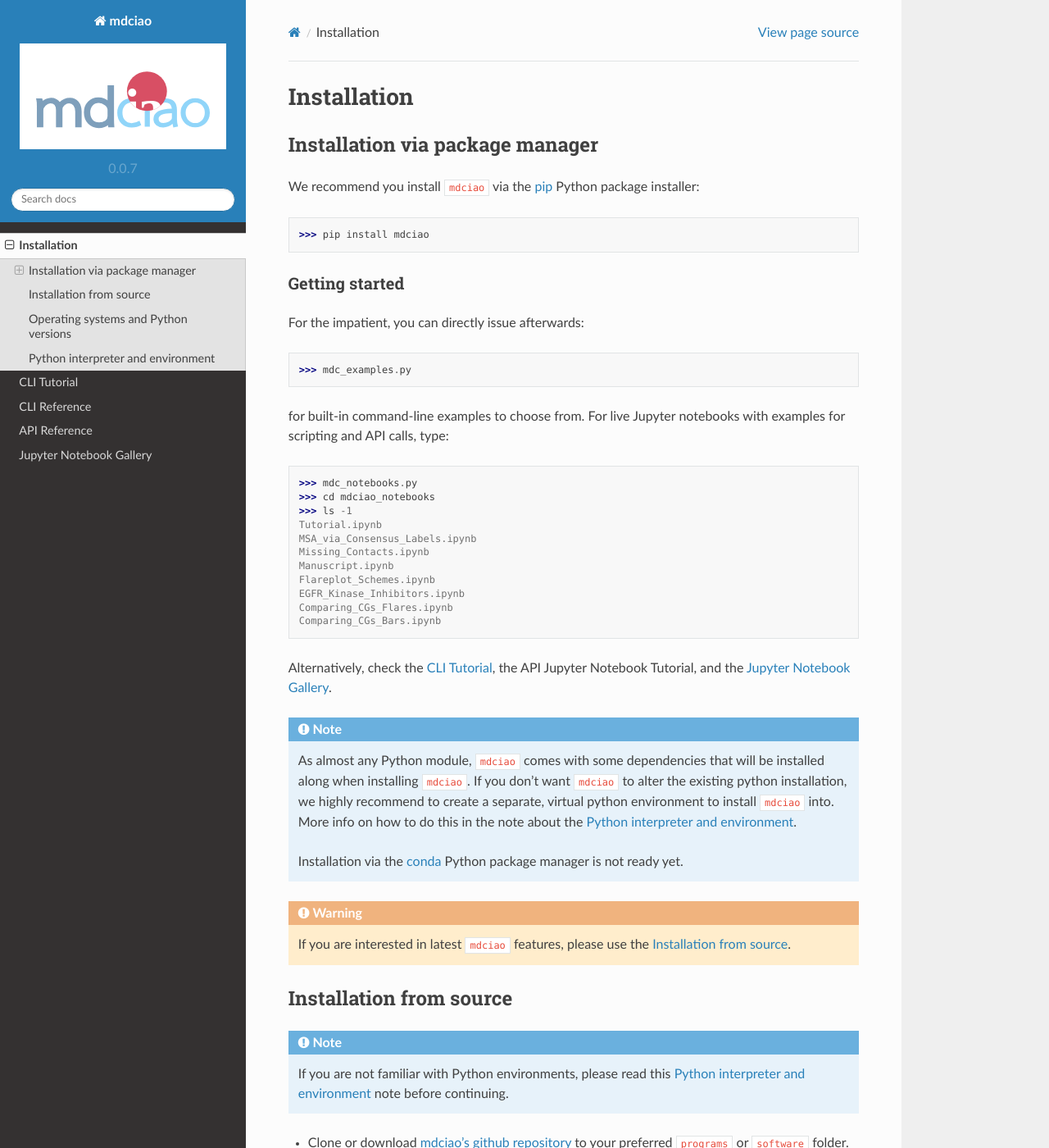
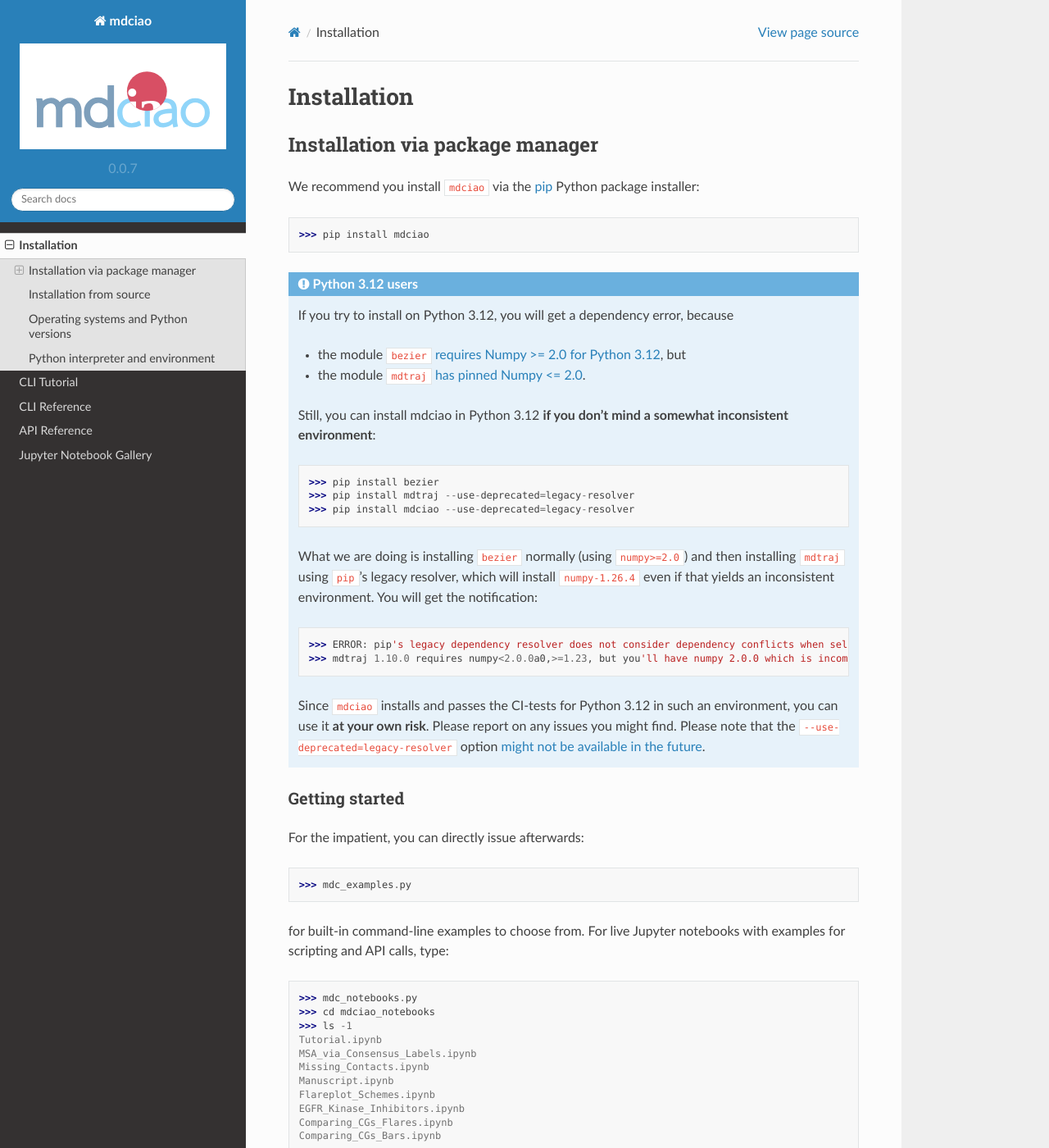
Before and after one commit to gph82/mdciao, a Sphinx documentation site: the page built from doc/installation.rst, in a window 1280 px wide and 1400 px high. Shown: the whole window at 82% size. Built offline with Sphinx 7.4.7 and the Read the Docs theme 2.0.0, drawn with Linux system fonts in a browser that asks for light colours; pages that are not in the unit, such as notebooks, are missing from menus.

Commit message:
[python-package] add py312 (#50) workaround
* [pyproject.toml] change dependency order s.t. legacy dep resolver installs mdtraj after bezier
* [README and installation.rst] Add instructions/admonition for Python 3.12 users
* [workflows] separate tests for py312 from the rest

```diff
--- a/doc/installation.rst
+++ b/doc/installation.rst
@@ -18,6 +18,26 @@ Installation via package manager
 We recommend you install ``mdciao`` via the `pip <https://pypi.org/project/pip/>`_ Python package installer::
 
  >>> pip install mdciao
+
+.. admonition:: Python 3.12 users
+
+   If you try to install on Python 3.12, you will get a dependency error, because
+
+   * the module ``bezier`` `requires Numpy >= 2.0 for Python 3.12 <https://github.com/dhermes/bezier/releases/tag/2024.6.20>`_, but
+   * the module ``mdtraj`` `has pinned Numpy <= 2.0 <https://github.com/mdtraj/mdtraj/issues/1873/>`_.
+
+   Still, you can install mdciao in Python 3.12 **if you don't mind a somewhat inconsistent environment**:
+
+   >>> pip install bezier
+   >>> pip install mdtraj --use-deprecated=legacy-resolver
+   >>> pip install mdciao --use-deprecated=legacy-resolver
+
+   What we are doing is installing ``bezier`` normally (using ``numpy>=2.0``) and then installing ``mdtraj`` using ``pip``'s legacy resolver, which will install ``numpy-1.26.4`` even if that yields an inconsistent environment. You will get the notification:
+
+   >>> ERROR: pip's legacy dependency resolver does not consider dependency conflicts when selecting packages. This behaviour is the source of the following dependency conflicts.
+   >>> mdtraj 1.10.0 requires numpy<2.0.0a0,>=1.23, but you'll have numpy 2.0.0 which is incompatible.
+
+   Since ``mdciao`` installs and passes the CI-tests for Python 3.12 in such an environment, you can use it **at your own risk**. Please report on any issues you might find. Please note that the ``--use-deprecated=legacy-resolver`` option `might not be available in the future <https://pip.pypa.io/en/stable/user_guide/#deprecation-timeline>`_.
 
 Getting started
 ~~~~~~~~~~~~~~~
@@ -98,7 +118,7 @@ Installation from source
 
 Operating systems and Python versions
 -------------------------------------
-``mdciao`` is developed in GNU/Linux, and CI-tested via `github actions <https://github.com/gph82/mdciao/actions?query=workflow%3A%22Python+package%22>`_ for GNU/Linux and MacOs. Tested python versions are:
+``mdciao`` is developed in GNU/Linux, and CI-tested via `github actions <https://github.com/gph82/mdciao/actions>`_ for GNU/Linux and MacOs. Tested python versions are:
 
 * GNU/Linux: 3.7, 3.8, 3.9, 3.10, 3.11
 * MacOs: 3.7, 3.8, 3.9, 3.10, 3.11. For Python 3.7, four CI-tests involving `mdtraj.compute_dssp <https://www.mdtraj.org/1.9.8.dev0/api/generated/mdtraj.compute_dssp.html?highlight=dssp#mdtraj.compute_dssp>`_ ,
--- a/pyproject.toml
+++ b/pyproject.toml
@@ -18,6 +18,7 @@ classifiers = [ "Development Status :: 4 - Beta",
 requires-python = ">=3.6"
 dependencies = [ "cython",
                  "numpy>=1.18.1",
+                 "bezier",
                  "mdtraj>=1.9.8",
                  "astunparse; python_version!='3.8'",
                  "astunparse<1.6.3; python_version=='3.8'",
@@ -36,7 +37,6 @@ dependencies = [ "cython",
                  "tqdm",
                  "ipywidgets",
                  "natsort",
-                 "bezier",
                  "mpl_chord_diagram>=0.3.2",
                  "docstring_parser",
                  ]
```
Also changed, not shown: README.rst (+22 -1 lines), 2 other files.
